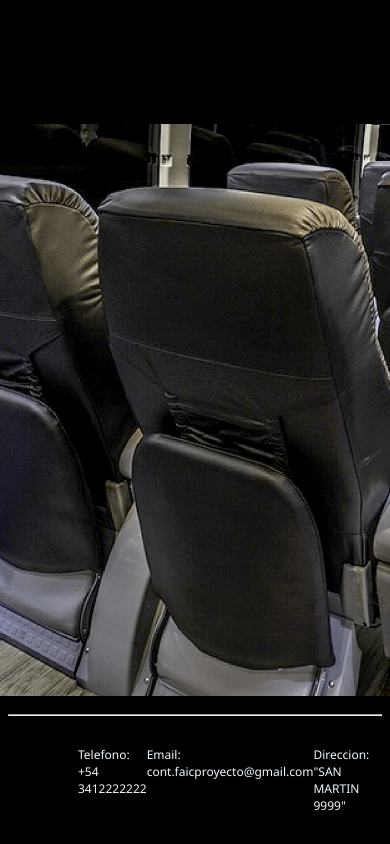
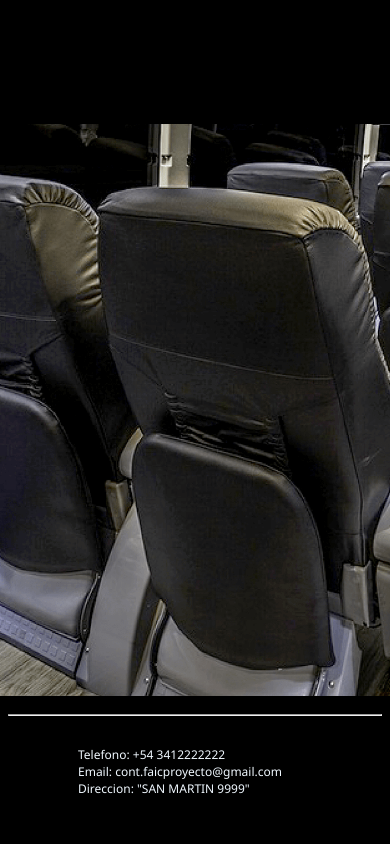
Before and after one commit to AgustinChavez44/PF-Chavez, a plain HTML site: page index.html in a window 390 px wide. Shown: the part 6258-7102 px from the top of the page. Drawn offline with Linux system fonts and the light colour scheme.

Commit message:
trato de arreglar el footer en vista movil

```diff
--- a/css/estilos.css
+++ b/css/estilos.css
@@ -109,6 +109,11 @@ color: rgb(255, 155, 65);
     font-family:'Segoe UI', Tahoma, Geneva, Verdana, sans-serif;
 }
 @media (max-width: 577px) {
+    #listafooter {
+        display: flex;
+        flex-direction: column;
+
+    }
     .contenidofooter {
         font-size: 75%;
     }
```
